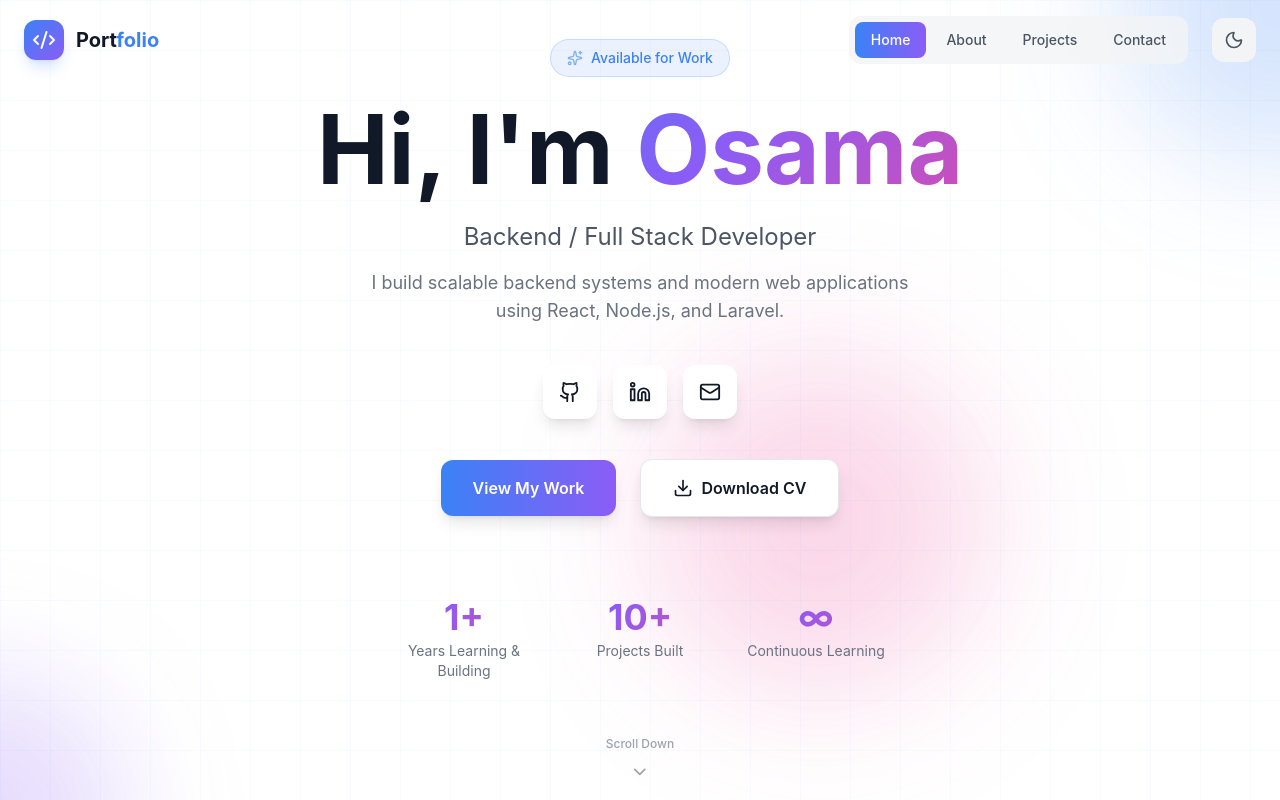
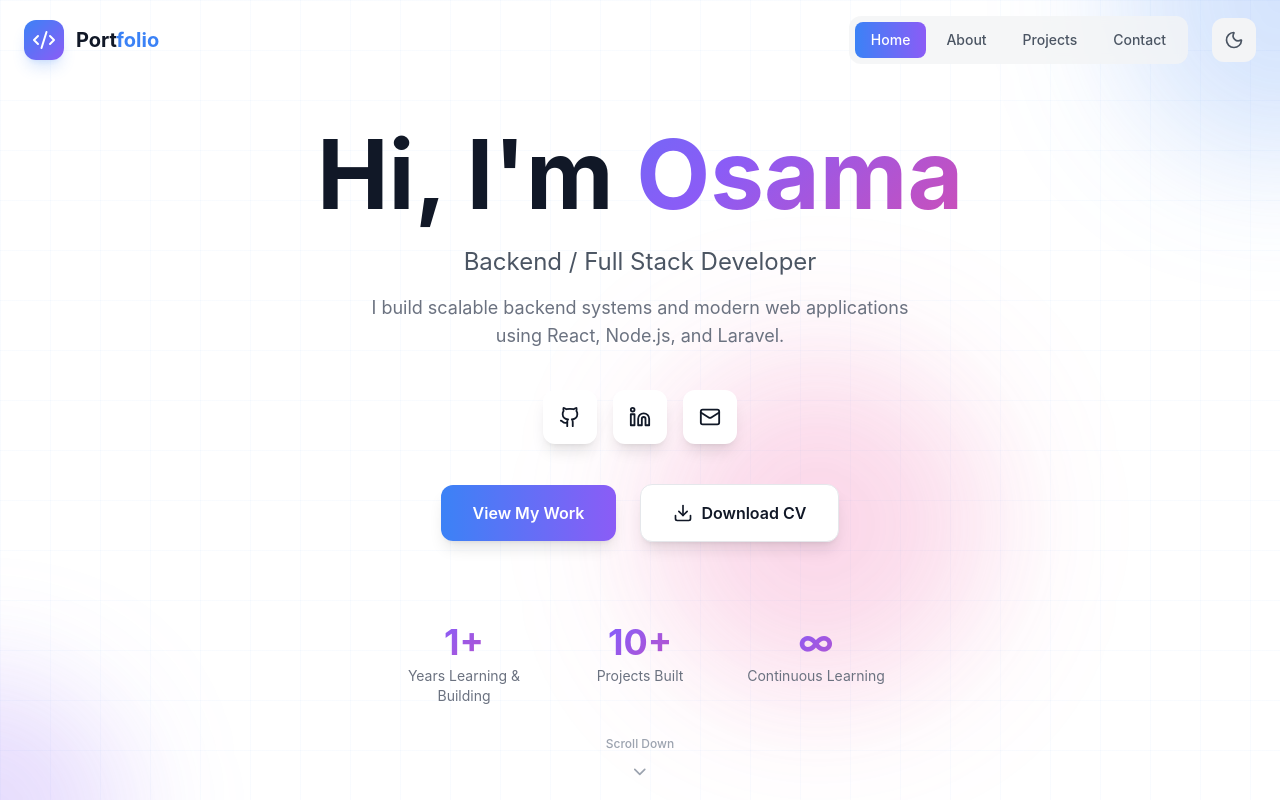
Before and after one commit to Osama2214/osama-portfolio, a React (Vite) app in the folder frontend/: page / in a window 1280 px wide. Shown: the top 800 px of the page. Built offline with nearby package versions, Linux system fonts and the light colour scheme.

Commit message:
Remove Available for Work badge and fix Hero section spacing

```diff
--- a/frontend/src/components/Hero.jsx
+++ b/frontend/src/components/Hero.jsx
@@ -53,17 +53,17 @@ const Hero = () => {
   return (
     <section
       id='home'
-      className='min-h-screen flex items-center justify-center relative overflow-hidden pb-16 md:pb-20'
+      className='min-h-screen flex items-center justify-center relative overflow-hidden pt-24 sm:pt-28 pb-16 md:pb-20'
     >
-      {/* Animated Background Blobs */}
-      <div className='absolute inset-0 overflow-hidden'>
+      {/* Animated Background Blobs - z-0 to stay behind content */}
+      <div className='absolute inset-0 overflow-hidden z-0'>
         <div className='absolute -top-40 -right-40 w-80 h-80 bg-primary/30 rounded-full mix-blend-multiply filter blur-3xl opacity-70 animate-blob' />
         <div className='absolute -bottom-40 -left-40 w-80 h-80 bg-accent/30 rounded-full mix-blend-multiply filter blur-3xl opacity-70 animate-blob animation-delay-2000' />
         <div className='absolute top-1/2 left-1/2 transform -translate-x-1/2 -translate-y-1/2 w-80 h-80 bg-pink-500/30 rounded-full mix-blend-multiply filter blur-3xl opacity-70 animate-blob animation-delay-4000' />
       </div>
 
-      {/* Grid Pattern Overlay */}
-      <div className='absolute inset-0 bg-[linear-gradient(rgba(59,130,246,0.03)_1px,transparent_1px),linear-gradient(90deg,rgba(59,130,246,0.03)_1px,transparent_1px)] bg-[size:50px_50px]' />
+      {/* Grid Pattern Overlay - z-0 to stay behind content */}
+      <div className='absolute inset-0 bg-[linear-gradient(rgba(59,130,246,0.03)_1px,transparent_1px),linear-gradient(90deg,rgba(59,130,246,0.03)_1px,transparent_1px)] bg-[size:50px_50px] z-0' />
 
       <div className='container mx-auto px-6 text-center relative z-10'>
         <motion.div
@@ -72,14 +72,6 @@ const Hero = () => {
           animate='visible'
           className='max-w-4xl mx-auto'
         >
-          {/* Badge */}
-          <motion.div variants={itemVariants} className='mb-6'>
-            <span className='inline-flex items-center gap-2 px-4 py-2 rounded-full bg-primary/10 dark:bg-primary/20 text-primary text-sm font-medium border border-primary/20'>
-              <Sparkles size={16} className='animate-pulse' />
-              Available for Work
-            </span>
-          </motion.div>
-
           {/* Main Heading */}
           <motion.h1
             variants={itemVariants}
```
